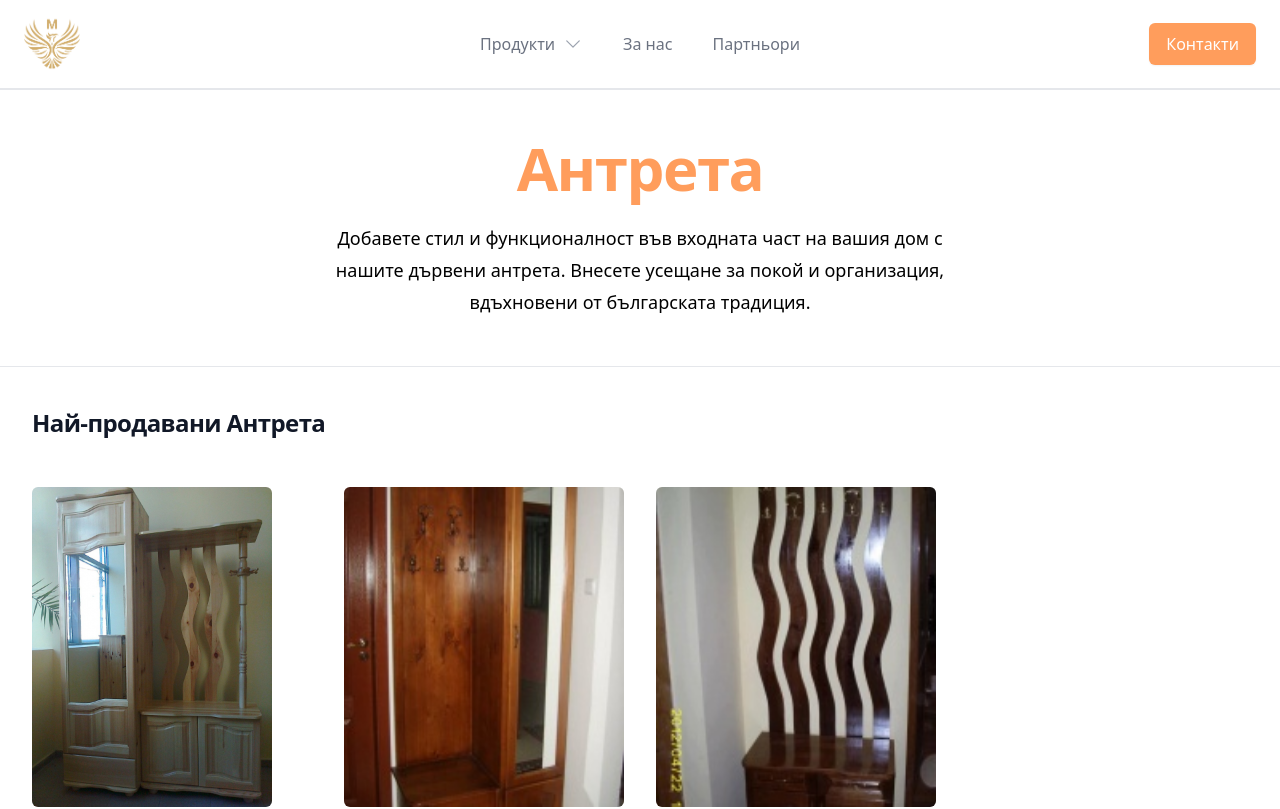
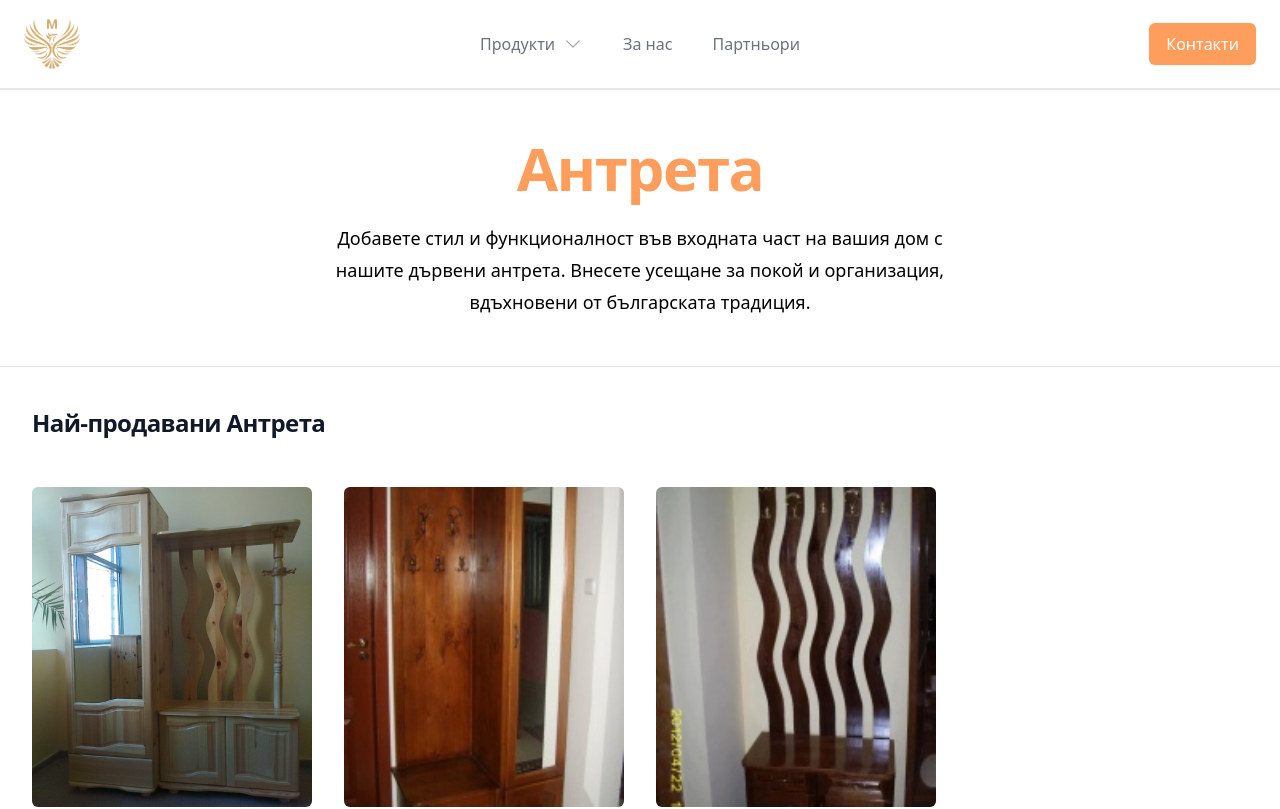
Before and after one commit to DivakovDev/MebelLux-Site, a Next.js app: page /antre in a window 1280 px wide. Shown: the top 809 px of the page. Built offline with nearby package versions, Linux system fonts and the light colour scheme.

Commit message:
fix rhe positioning of the beds and antre page

```diff
--- a/src/pages/antre.tsx
+++ b/src/pages/antre.tsx
@@ -104,7 +104,7 @@ export default function Example() {
           {products.map((product) => (
             <div key={product.id} className="relative group">
               {/* Image Slide */}
-              <button onClick={() => openModal(product)}>
+              <button onClick={() => openModal(product)} className="flex w-full mx-auto overflow-hidden">
                 <img
                   src={product.imageGallery[product.curIndex].img}
                   alt={product.name}
--- a/src/pages/beds.tsx
+++ b/src/pages/beds.tsx
@@ -188,7 +188,7 @@ export default function Example() {
           {products.map((product) => (
             <div key={product.id} className="relative group">
               {/* Image Slide */}
-              <button onClick={() => openModal(product)}>
+              <button onClick={() => openModal(product)} className="flex w-full mx-auto overflow-hidden">
                 <img
                   src={product.imageGallery[product.curIndex].img}
                   alt={product.name}
```
